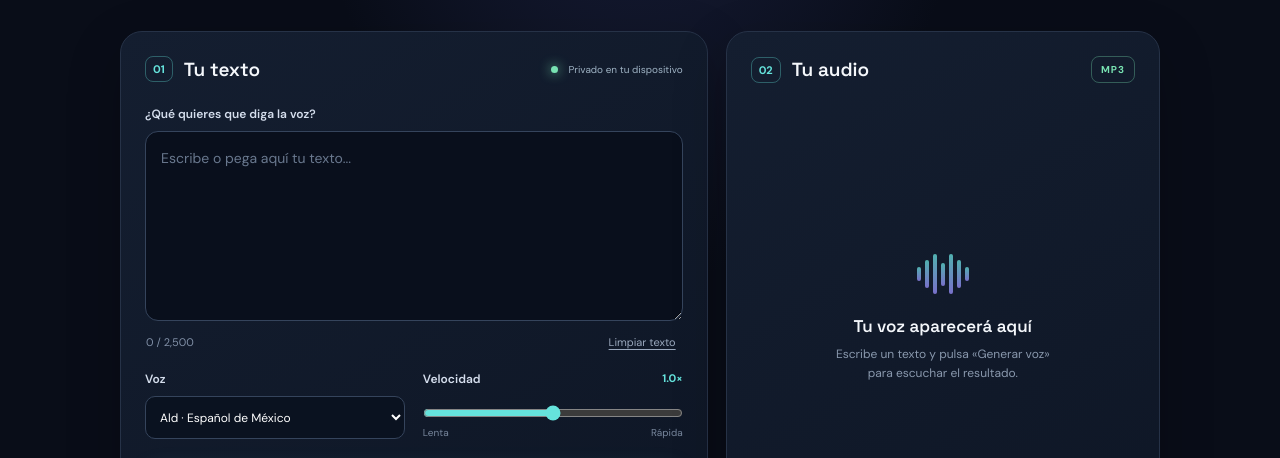
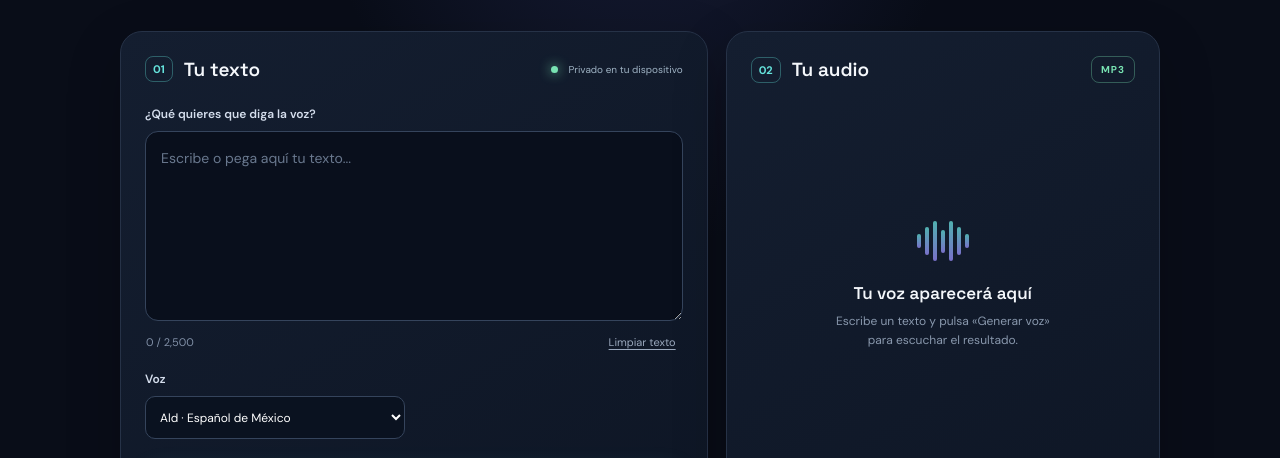
Before and after one commit to misael546/NEXORA, a plain HTML site: page nexora-voice.html in a window 1280 px wide. Shown: the part 296-754 px from the top of the page. Drawn offline with Linux system fonts and the light colour scheme.

Commit message:
Integrate NEXORA Voice in the public site and keep synthesis worker focused

```diff
--- a/nexora-voice.html
+++ b/nexora-voice.html
@@ -44,11 +44,6 @@
               <option value="es_ES-davefx-medium">DaveFX · Español de España</option>
             </select>
           </div>
-          <div class="nv-field">
-            <label class="nv-label" for="nvSpeed">Velocidad <strong id="nvSpeedValue">1.0×</strong></label>
-            <input id="nvSpeed" type="range" min="0.75" max="1.25" step="0.05" value="1">
-            <div class="nv-range-labels"><span>Lenta</span><span>Rápida</span></div>
-          </div>
         </div>
         <button id="nvGenerate" class="nv-generate" type="button"><span>✦</span> Generar voz</button>
         <div class="nv-progress" id="nvProgress" hidden>
```
